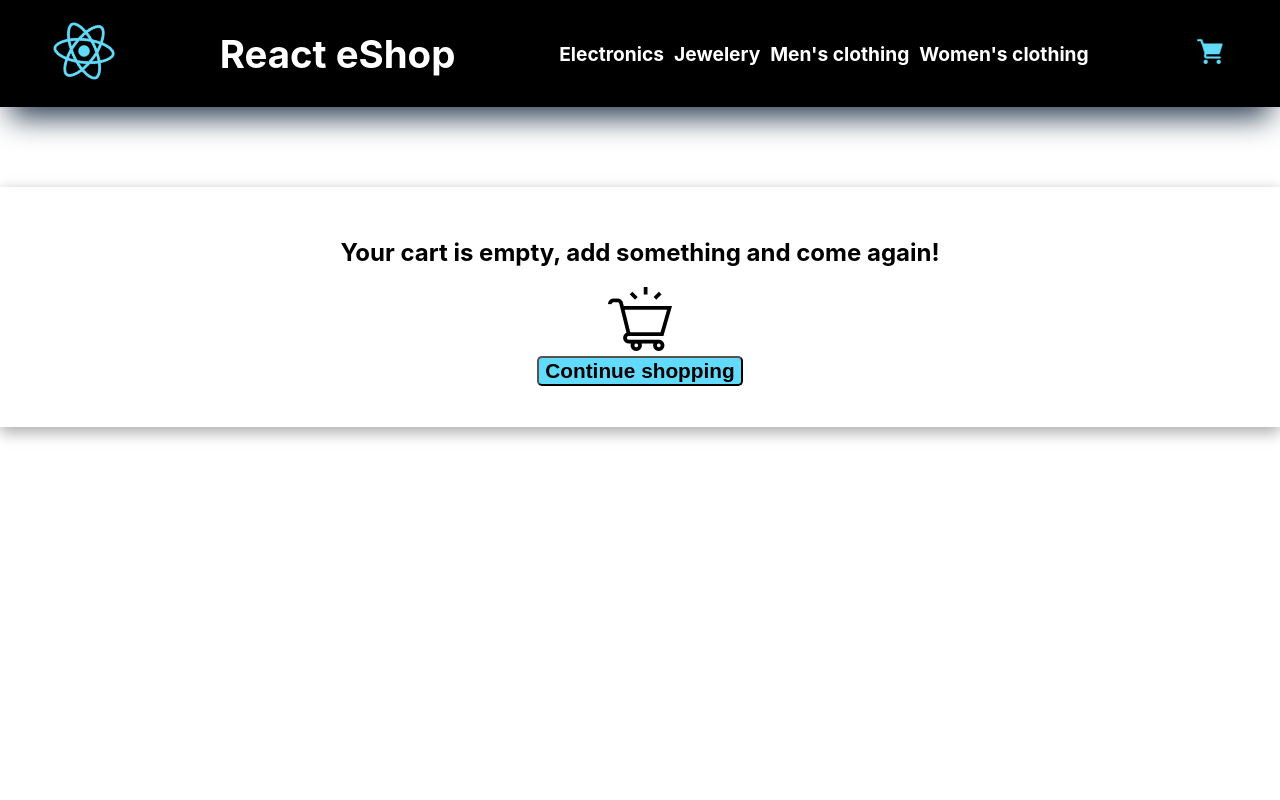
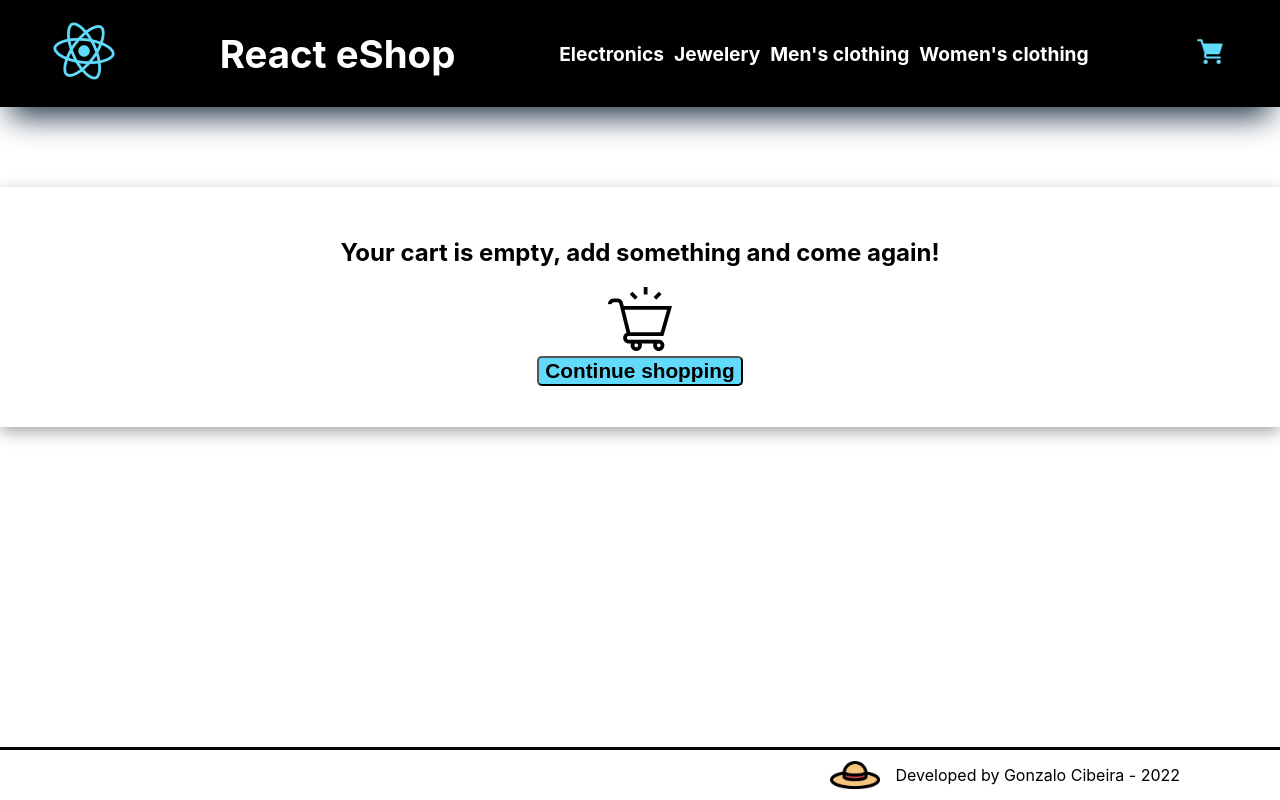
Before and after one commit to gonzalocibeira/eshop-model, a React (Create React App) app: page /cart in a window 1280 px wide. Built offline with nearby package versions, Linux system fonts and the light colour scheme.

Commit message:
agregue un footer

```diff
--- a/src/App.css
+++ b/src/App.css
@@ -1,3 +1,13 @@
 .body {
   background-color: black;
-};
+}
+
+.content-container{
+  min-height: calc(100vh - 53px);
+}
+
+.footer--pin{
+  position: relative;
+  left: 0;
+  bottom: 0;
+}
--- a/src/App.jsx
+++ b/src/App.jsx
@@ -6,12 +6,15 @@ import ItemListContainer from './Components/Body/ItemListContainer';
 import ItemDetailContainer from './Components/Body/ItemDetailContainer';
 import Cart from "./Components/Body/Cart";
 import { BrowserRouter, Routes, Route} from "react-router-dom";
-import CartProvider from "./Context/CartContext"
+import CartProvider from "./Context/CartContext";
+import Footer from "./Components/Body/Footer/Footer"
+import { calculateNewValue } from "@testing-library/user-event/dist/utils";
 
 const App = () => {
   const greet = "This is a model eShop created with React JS";
   return (
     <>
+      <div className="content-container">
         <BrowserRouter>
           <CartProvider>
             <NavBar />
@@ -23,6 +26,10 @@ const App = () => {
             </Routes>
           </CartProvider>
         </BrowserRouter>
+      </div>
+      <div className="footer--pin">
+        <Footer/>
+      </div>
     </>
   )
 };
--- a/src/Components/Body/Cart.jsx
+++ b/src/Components/Body/Cart.jsx
@@ -54,7 +54,7 @@ export default function Cart() {
 
     } else {
         MySwal.fire({
-        title: <strong>Please review your information</strong>,
+        title: <strong>Please review your checkout details</strong>,
         html: <i>Either you left a blank field, or your email is invalid.</i>,
         icon: 'warning'
       });
--- /dev/null
+++ b/src/Components/Body/Footer/Footer.jsx
@@ -0,0 +1,30 @@
+import React from 'react'
+import nika from "../../../assets/nika.png";
+
+export default function Footer() {
+    return (
+        <footer style={footerStyle}>
+            <div style={divStyle}>
+                <img src={nika} alt="Sraw Hat Icon" style={imgStyle}/>
+                <span>Developed by Gonzalo Cibeira - 2022</span>
+            </div>
+        </footer>
+    )
+};
+
+const imgStyle = {
+    width:50,
+    marginRight:15,
+};
+
+const divStyle = {
+    display:"flex",
+    alignItems:"center",
+    justifyContent:"flex-end",
+    marginRight:100,
+
+};
+
+const footerStyle = {
+    borderTop:"solid",
+};
```
Also changed, not shown: src/assets/nika.png (added), 1 other file (tests, documents, lock files or other folders). Lines whose indentation alone changed are shown as unchanged.
